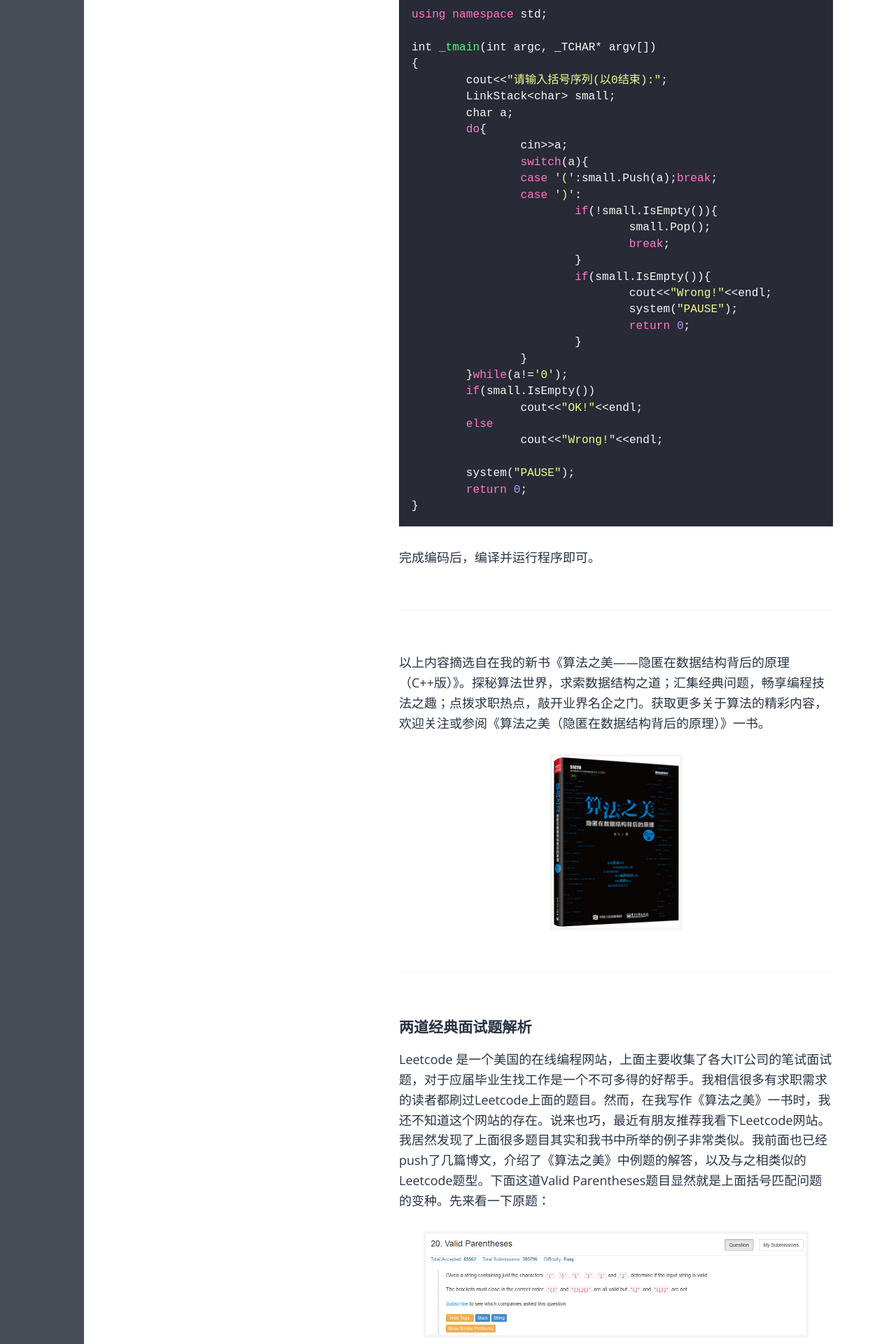
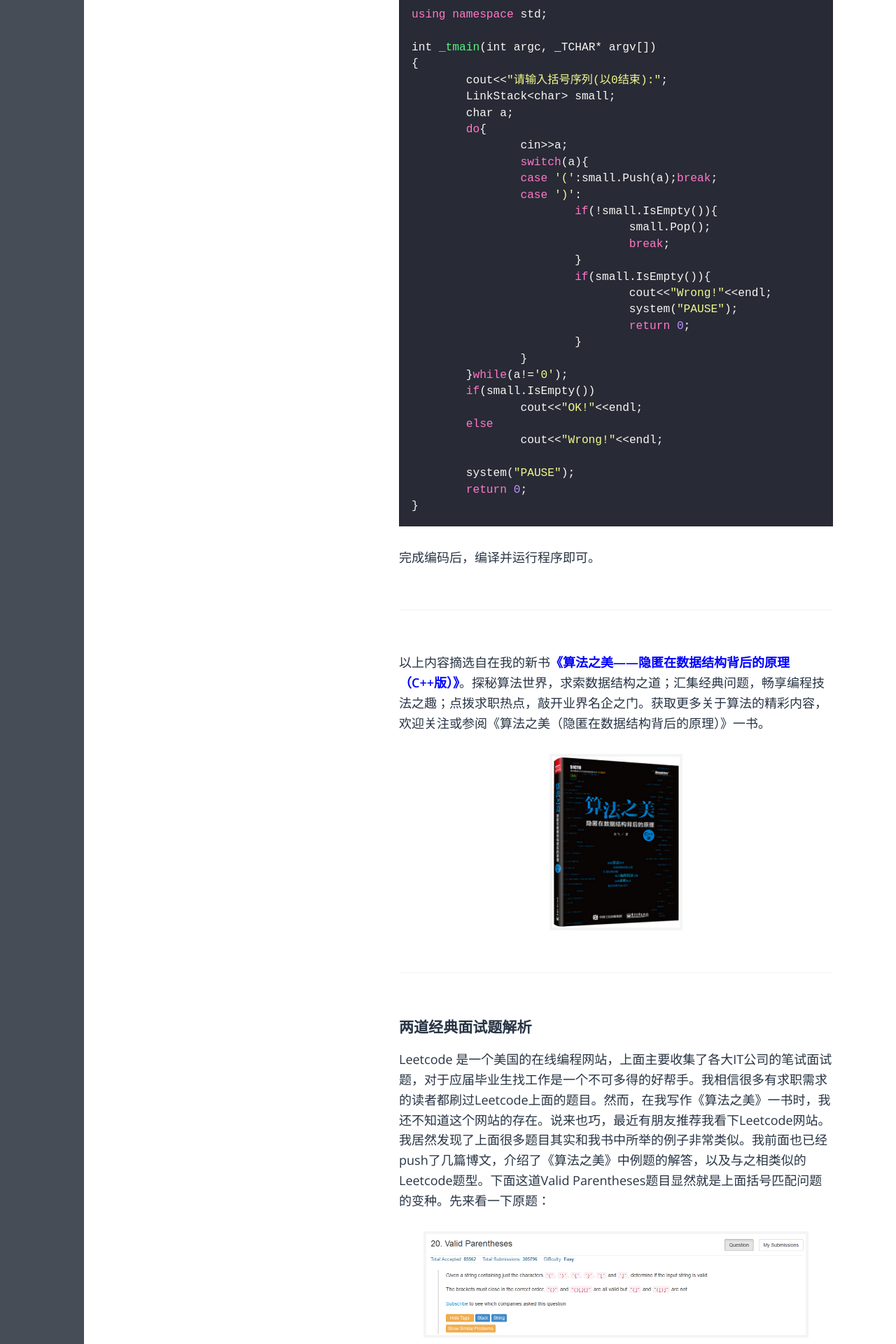
Before and after one commit to fzuo/baimafujinji, a Jekyll site: the page built from _posts/algorithm/2016-01-05-leetcode-valid-parentheses.md, in a window 1280 px wide. Shown: the part 1320-3240 px from the top of the page at 70% size. Built offline with Jekyll 4.4.1, drawn with Linux system fonts in a browser that asks for light colours; some web fonts are replaced.

Commit message:
Update 2016-01-05-leetcode-valid-parentheses.md

````diff
--- a/_posts/algorithm/2016-01-05-leetcode-valid-parentheses.md
+++ b/_posts/algorithm/2016-01-05-leetcode-valid-parentheses.md
@@ -72,7 +72,7 @@ int _tmain(int argc, _TCHAR* argv[])
 
 --------------------------------
 
-以上内容摘选自在我的新书《算法之美——隐匿在数据结构背后的原理（C++版）》。探秘算法世界，求索数据结构之道；汇集经典问题，畅享编程技法之趣；点拨求职热点，敲开业界名企之门。获取更多关于算法的精彩内容，欢迎关注或参阅《算法之美（隐匿在数据结构背后的原理）》一书。
+以上内容摘选自在我的新书<span style="color:blue">**《算法之美——隐匿在数据结构背后的原理（C++版）》**</span>。探秘算法世界，求索数据结构之道；汇集经典问题，畅享编程技法之趣；点拨求职热点，敲开业界名企之门。获取更多关于算法的精彩内容，欢迎关注或参阅《算法之美（隐匿在数据结构背后的原理）》一书。
 
 <p align="center">
 <img src="https://fzuo.github.io/assets/img/leetcode/leetcode06.png" width="190">
@@ -88,7 +88,7 @@ Leetcode 是一个美国的在线编程网站，上面主要收集了各大IT公
 <img src="https://fzuo.github.io/assets/img/leetcode/leetcode11.png" width="550">
 </p>
 
-这里与前面例题的主要差别主要是引入了[ ]和{ }，但利用栈结构来解决仍然是非常容易的。而且，尽管题目没有明确地表明，但我们应该知道类似{ [ ( ) ] }这样的形式也是正确的括号匹配模式。示例代码如下：
+这里与前面例题的主要差别主要是引入了\[ \]和{ }，但利用栈结构来解决仍然是非常容易的。而且，尽管题目没有明确地表明，但我们应该知道类似{ \[ ( ) \] }这样的形式也是正确的括号匹配模式。示例代码如下：
 
 ```c
 class Solution {
````
